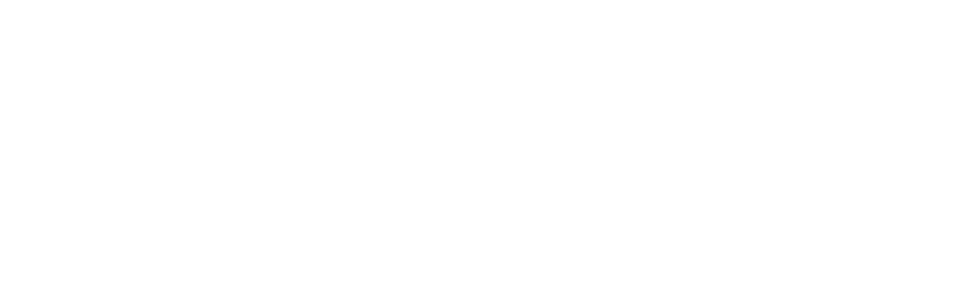
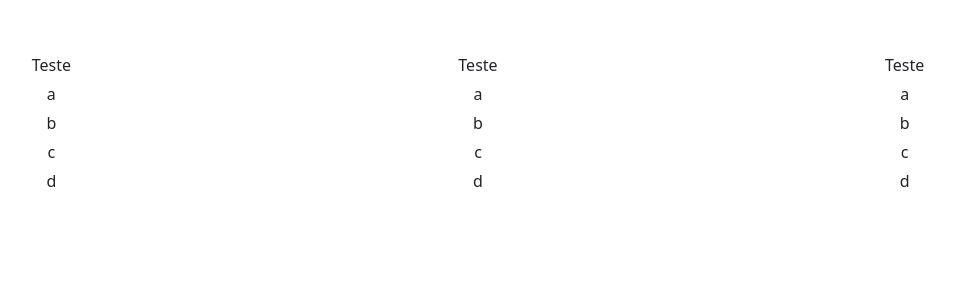
Before and after one commit to MarcosAur/loja-web, a PHP site: page /partes/rodape.php in a window 1280 px wide. Before the commit the part shown is empty. Shown: the top 300 px of the page, without its empty margins (178-1133 px from the left). Run offline with PHP 8.4, Linux system fonts and the light colour scheme.

Commit message:
Criação dos elementos do rodapé

```diff
--- a/css/style.css
+++ b/css/style.css
@@ -17,3 +17,24 @@
     right: 40%;
     left: auto;
 }
+
+.footer-center-item{
+    text-align: center;
+}
+
+.list-footer {
+    display: inline-block;
+    margin: 3em;
+    margin-left: 5em;
+    padding: 5px
+}
+
+.item-footer {
+    display: block;
+    margin: 5px 5px 5px 5px;
+}
+
+.title-list {
+    display: block;
+    text-align: center;
+}
--- a/partes/rodape.php
+++ b/partes/rodape.php
@@ -0,0 +1,47 @@
+<!DOCTYPE html>
+<html lang="en">
+<head>
+    <meta charset="UTF-8">
+    <meta http-equiv="X-UA-Compatible" content="IE=edge">
+    <meta name="viewport" content="width=device-width, initial-scale=1.0">
+    <title>Rodape</title>
+    <link rel="stylesheet" href="../css/style.css">
+    <link rel="stylesheet" href="../css/bootstrap.min.css">
+</head>
+<body>
+
+</body>
+<footer>
+    <div class="container-fluid">
+        <div class="row">
+            <div class="col-4 footer-center-item">
+                <ul class="list-footer">
+                    <li class="title-list">Teste</li>
+                    <li class="item-footer">a</li>
+                    <li class="item-footer">b</li>
+                    <li class="item-footer">c</li>
+                    <li class="item-footer">d</li>
+                </ul>
+            </div>
+            <div class="col-4 footer-center-item">
+                <ul class="list-footer">
+                    <li class="title-list">Teste</li>
+                    <li class="item-footer">a</li>
+                    <li class="item-footer">b</li>
+                    <li class="item-footer">c</li>
+                    <li class="item-footer">d</li>
+                </ul>
+            </div>
+            <div class="col-4 footer-center-item">
+                <ul class="list-footer">
+                    <li class="title-list">Teste</li>
+                    <li class="item-footer">a</li>
+                    <li class="item-footer">b</li>
+                    <li class="item-footer">c</li>
+                    <li class="item-footer">d</li>
+                </ul>
+            </div>
+        </div>
+    </div>
+</footer>
+</html>
--- a/partes/topo.php
+++ b/partes/topo.php
@@ -53,6 +53,6 @@
     </nav>
 </body>
 <footer>
- <script src="../js/bootstrap.min.js"></script>
+  <script src="https://cdn.jsdelivr.net/npm/bootstrap@5.2.0-beta1/dist/js/bootstrap.bundle.min.js" integrity="sha384-pprn3073KE6tl6bjs2QrFaJGz5/SUsLqktiwsUTF55Jfv3qYSDhgCecCxMW52nD2" crossorigin="anonymous"></script>
 </footer>
 </html>
```
